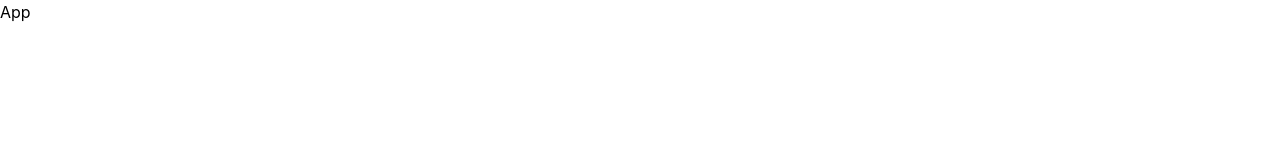
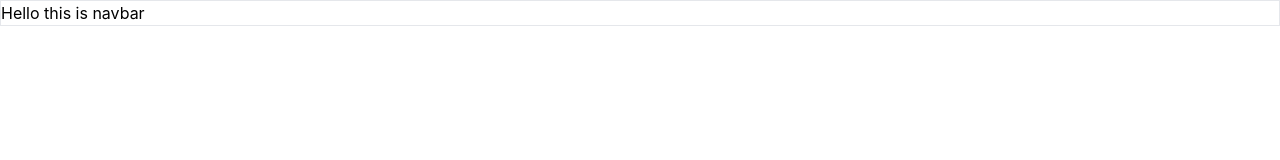
Before and after one commit to iamnishanbhandari/collab-pro, a React (Create React App) app: page / in a window 1280 px wide. Shown: the top 160 px of the page. Built offline with nearby package versions, Linux system fonts and the light colour scheme.

Commit message:
Component file added

```diff
--- a/src/App.js
+++ b/src/App.js
@@ -1,7 +1,12 @@
 import React from "react";
+import NavBar from "./components/landingpage/navbar/NavBar";
 
 const App = () => {
-  return <div>App</div>;
+  return (
+    <div>
+      <NavBar />
+    </div>
+  );
 };
 
 export default App;
--- /dev/null
+++ b/src/components/landingpage/navbar/NavBar.js
@@ -0,0 +1,11 @@
+import React from "react";
+
+const NavBar = () => {
+  return (
+    <div>
+      <div className="border border-1px-solid black"> Hello this is navbar</div>
+    </div>
+  );
+};
+
+export default NavBar;
```
